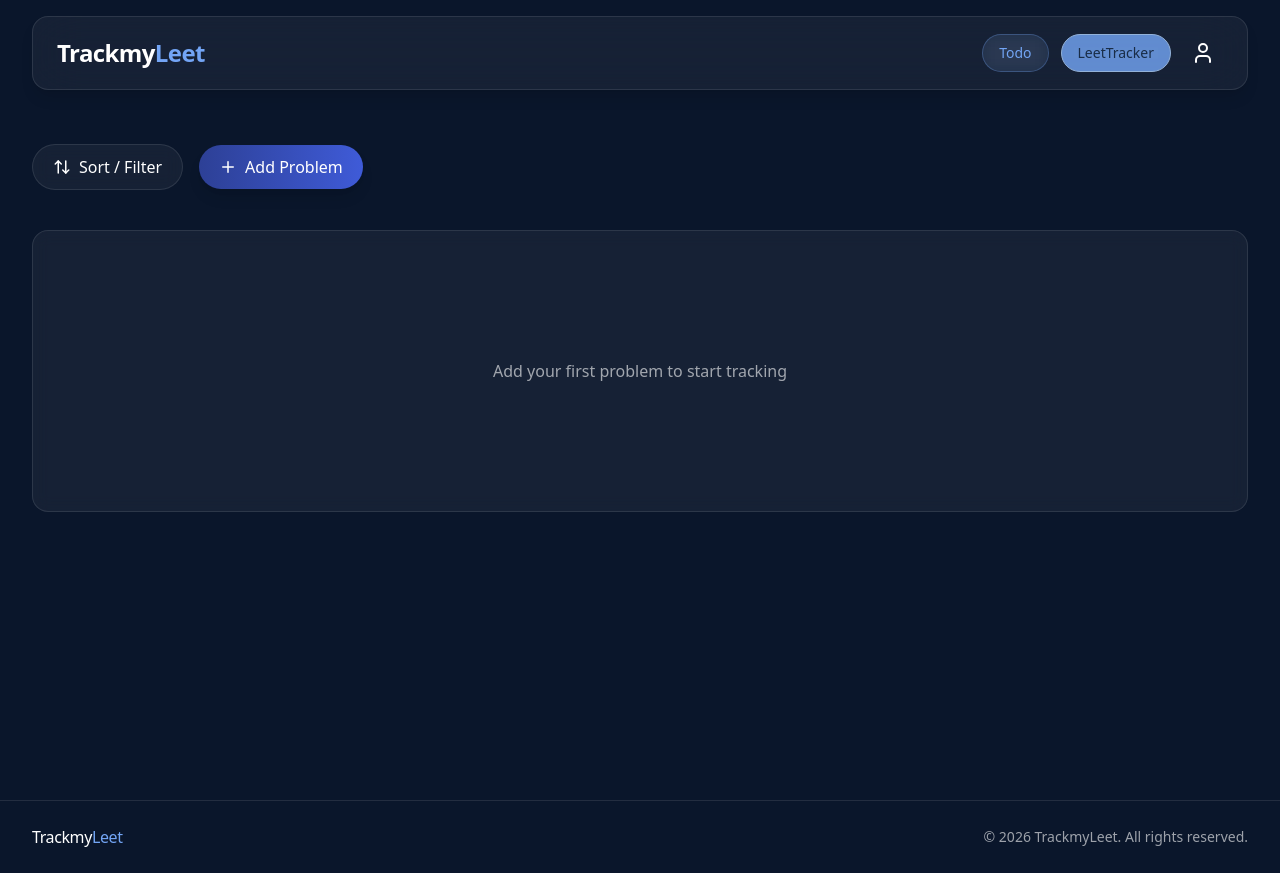
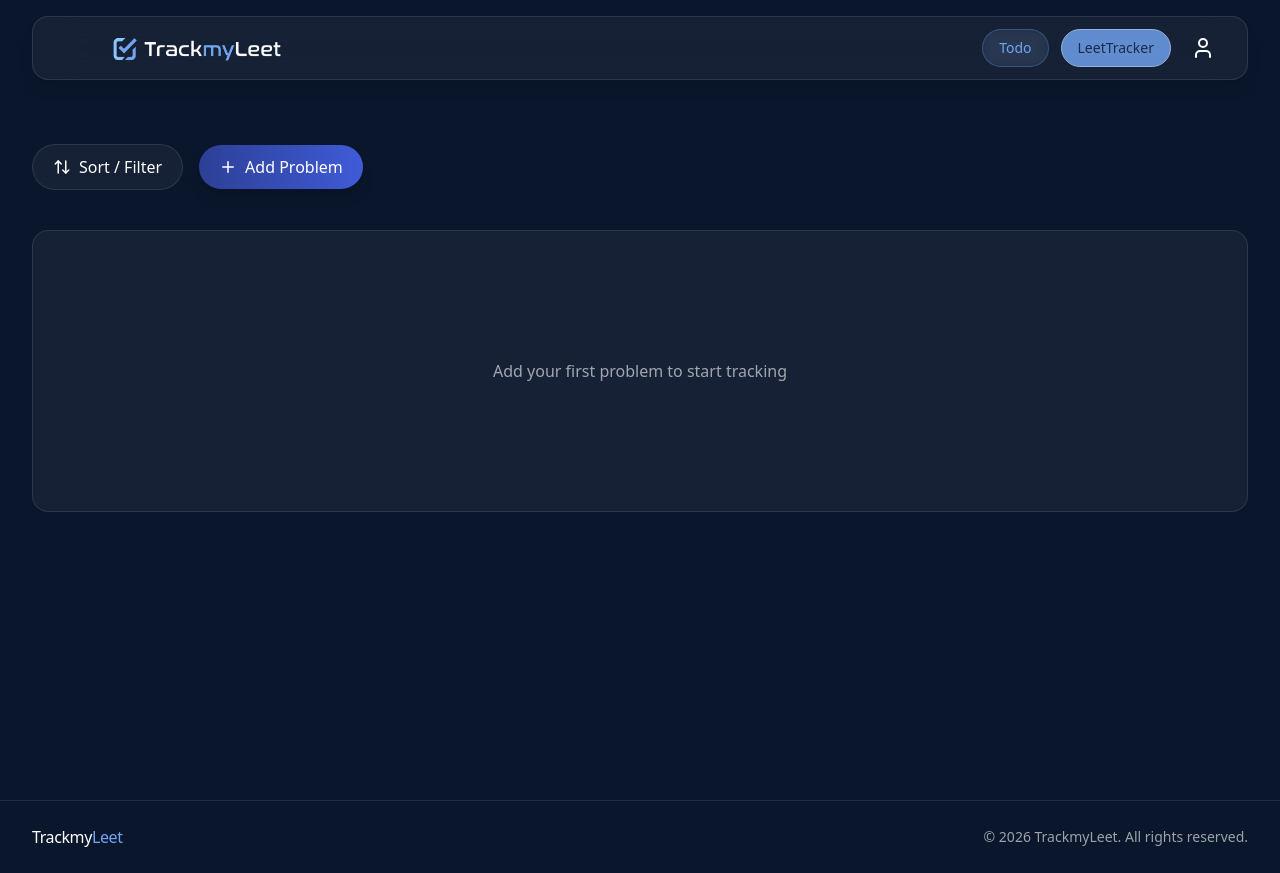
Before and after one commit to SamarthBhatia77/TrackmyLeet, a Next.js app: page /addEntries in a window 1280 px wide. Built offline with nearby package versions, Linux system fonts and the light colour scheme.

Commit message:
Added webpage logo

```diff
--- a/src/components/Navbar.jsx
+++ b/src/components/Navbar.jsx
@@ -18,18 +18,24 @@ export default function Navbar() {
 
   {/* NAVBAR ITSELF */}
   <nav
-        className="pointer-events-auto w-[95%] px-6 py-4 rounded-2xl
-                   bg-white/5 backdrop-blur-xl border border-white/10
-                   flex items-center justify-between shadow-lg"
+    className="pointer-events-auto w-[95%] h-16 px-6
+               rounded-2xl bg-white/5 backdrop-blur-xl
+               border border-white/10 shadow-lg
+               flex items-center justify-between"
   >
-        {/* LEFT: LOGO + BRAND */}
-        <div className="flex items-center gap-3 select-none">
-          <div className="text-2xl font-semibold tracking-tight cursor-pointer" onClick={() => router.push("/addEntries")}>
-            <span className="text-white">Trackmy</span>
-            <span className="text-[#73a5f5]">Leet</span>
-          </div>
-
-
+    {/* LEFT: LOGO */}
+    <div
+      className="flex items-center cursor-pointer select-none"
+      onClick={() => router.push("/addEntries")}
+    >
+      <Image
+        src="/webLogo.png"
+        alt="TrackmyLeet Logo"
+        width={700}
+        height={700}
+        className="h-70 w-70 object-contain"
+        priority
+      />
     </div>
 
     {/* RIGHT: TODO + USER MENU */}
@@ -38,7 +44,7 @@ export default function Navbar() {
       {/* TODO BUTTON */}
       <button
         onClick={() => router.push("/Todo")}
-  className={`px-4 py-2 rounded-full text-sm backdrop-blur transition
+        className={`px-4 py-2 rounded-full text-sm transition backdrop-blur
           ${
             pathname === "/Todo"
               ? "bg-[#73a5f5]/80 text-[#192d47] border border-[#93b2d9]"
@@ -48,9 +54,10 @@ export default function Navbar() {
         Todo
       </button>
 
+      {/* LEETTRACKER BUTTON */}
       <button
         onClick={() => router.push("/addEntries")}
-  className={`px-4 py-2 rounded-full text-sm backdrop-blur transition
+        className={`px-4 py-2 rounded-full text-sm transition backdrop-blur
           ${
             pathname === "/addEntries"
               ? "bg-[#73a5f5]/80 text-[#192d47] border border-[#93b2d9]"
@@ -59,7 +66,6 @@ export default function Navbar() {
       >
         LeetTracker
       </button>
-
 
       {/* USER ICON */}
       <div className="relative">
@@ -75,21 +81,15 @@ export default function Navbar() {
           <div
             onMouseEnter={() => setOpen(true)}
             onMouseLeave={() => setOpen(false)}
-        className="absolute right-0 mt-0 w-40 rounded-xl
+            className="absolute right-0 top-full mt-2 w-40 rounded-xl
                        bg-[#0a162b]/90 backdrop-blur-xl
                        border border-white/10 shadow-xl overflow-hidden"
           >
-        <button
-          className="w-full px-4 py-3 text-left text-sm text-white/80
-                     hover:bg-white/10 transition"
-        >
+            <button className="w-full px-4 py-3 text-left text-sm text-white/80 hover:bg-white/10">
               Profile
             </button>
 
-        <button
-          className="w-full px-4 py-3 text-left text-sm text-red-400
-                     hover:bg-white/10 transition flex items-center gap-2"
-        >
+            <button className="w-full px-4 py-3 text-left text-sm text-red-400 hover:bg-white/10 flex items-center gap-2">
               <LogOut size={16} />
               Logout
             </button>
@@ -97,8 +97,8 @@ export default function Navbar() {
         )}
       </div>
     </div>
-
   </nav>
 </div>
+
   );
 }
```
Also changed, not shown: public/webLogo.png (added), 1 other file (tests, documents, lock files or other folders). Lines whose indentation alone changed are shown as unchanged.
